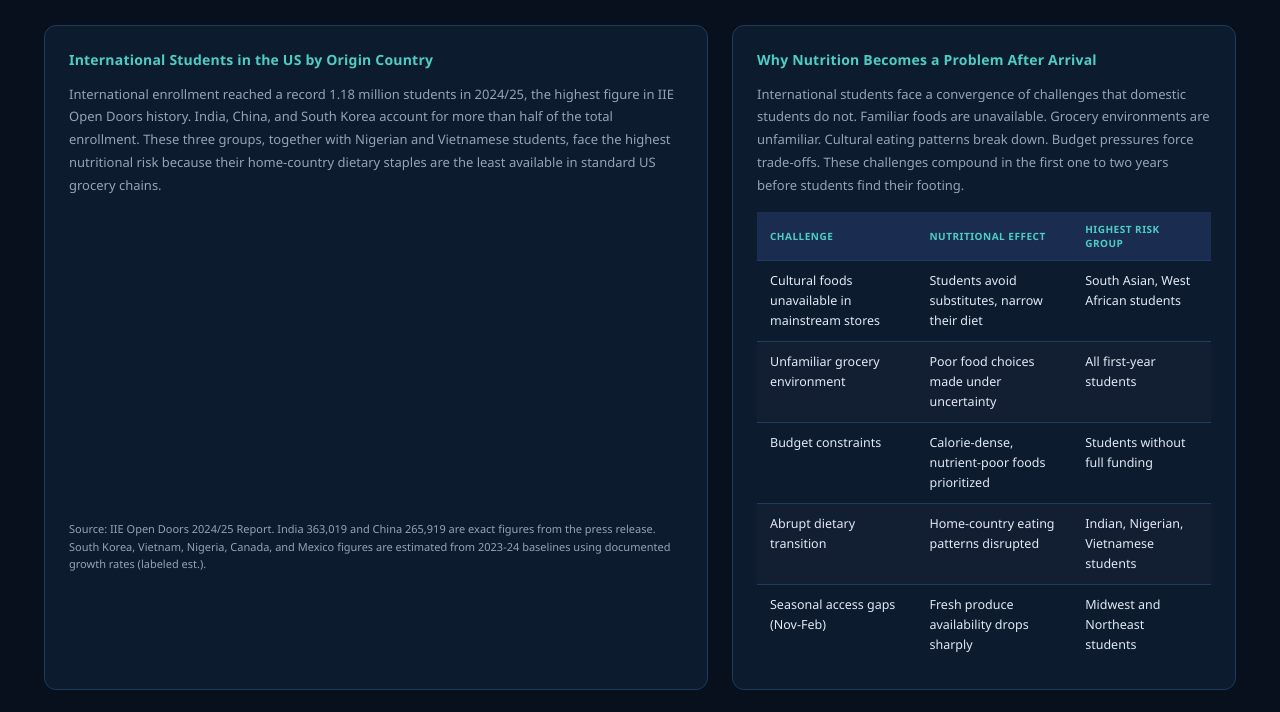
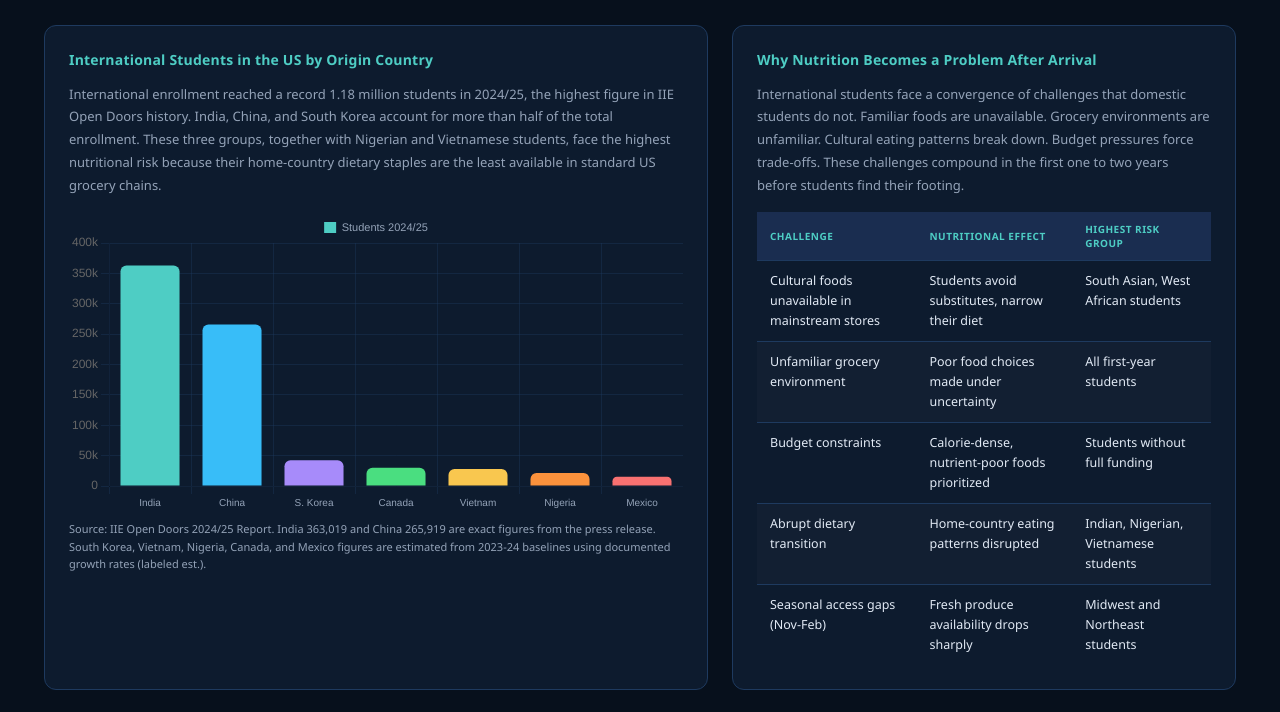
Before and after one commit to SushmithaAnalyst/bowl-a-day, a plain HTML site: page index.html in a window 1280 px wide. Shown: the part 363-1075 px from the top of the page. Drawn offline with nearby package versions, Linux system fonts and the light colour scheme.

Commit message:
Update and rename Bowl A Day -- Final Competition Dashboard.html to index.html

```diff
--- a/Bowl A Day -- Final Competition Dashboard.html
+++ b/index.html
@@ -4,7 +4,7 @@
 
 <meta name="viewport" content="width=device-width,initial-scale=1">
 <title>Bowl A Day -- Final Competition Dashboard</title>
-<script src="./Bowl A Day -- Final Competition Dashboard_files/chart.umd.min.js"></script>
+<script src="https://cdnjs.cloudflare.com/ajax/libs/Chart.js/4.4.1/chart.umd.min.js"></script>
 <style>
 :root{
   --bg:#07101c;--s1:#0d1b2e;--s2:#122040;--s3:#1a2d50;
```
